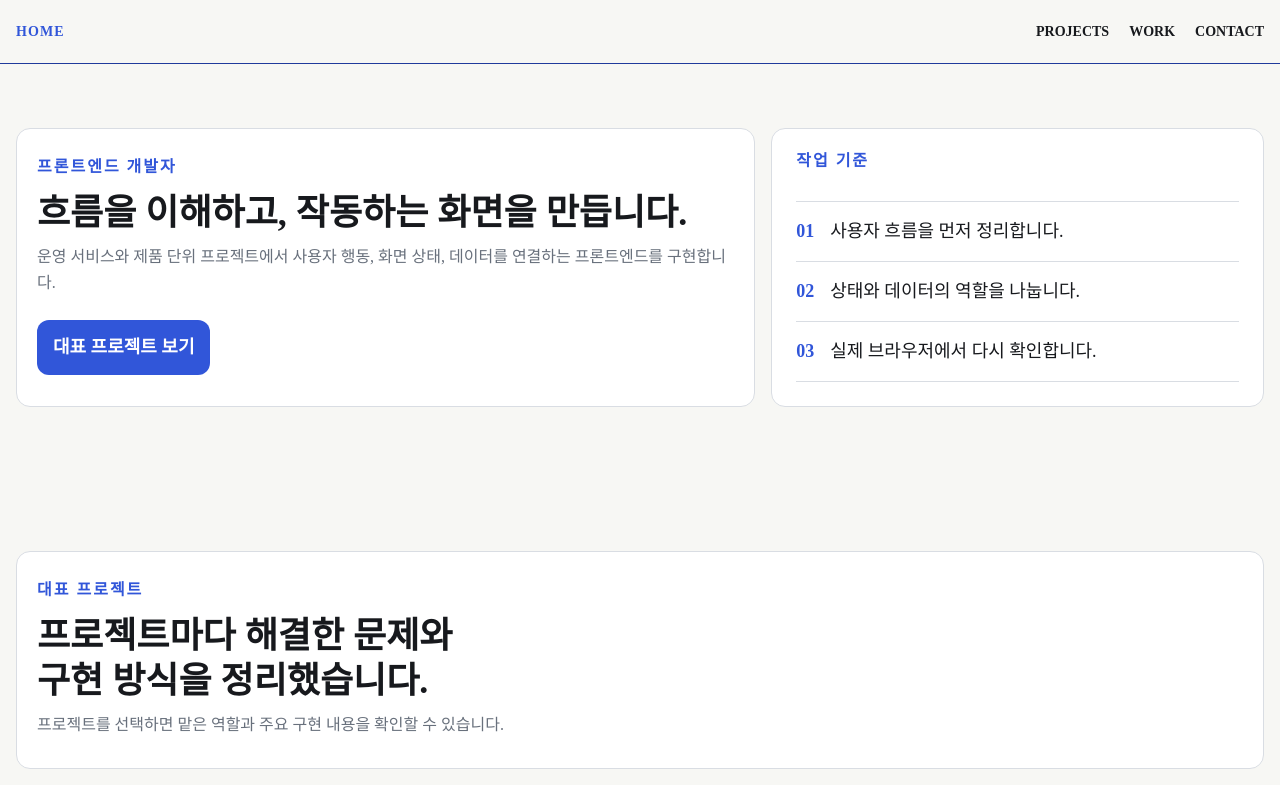
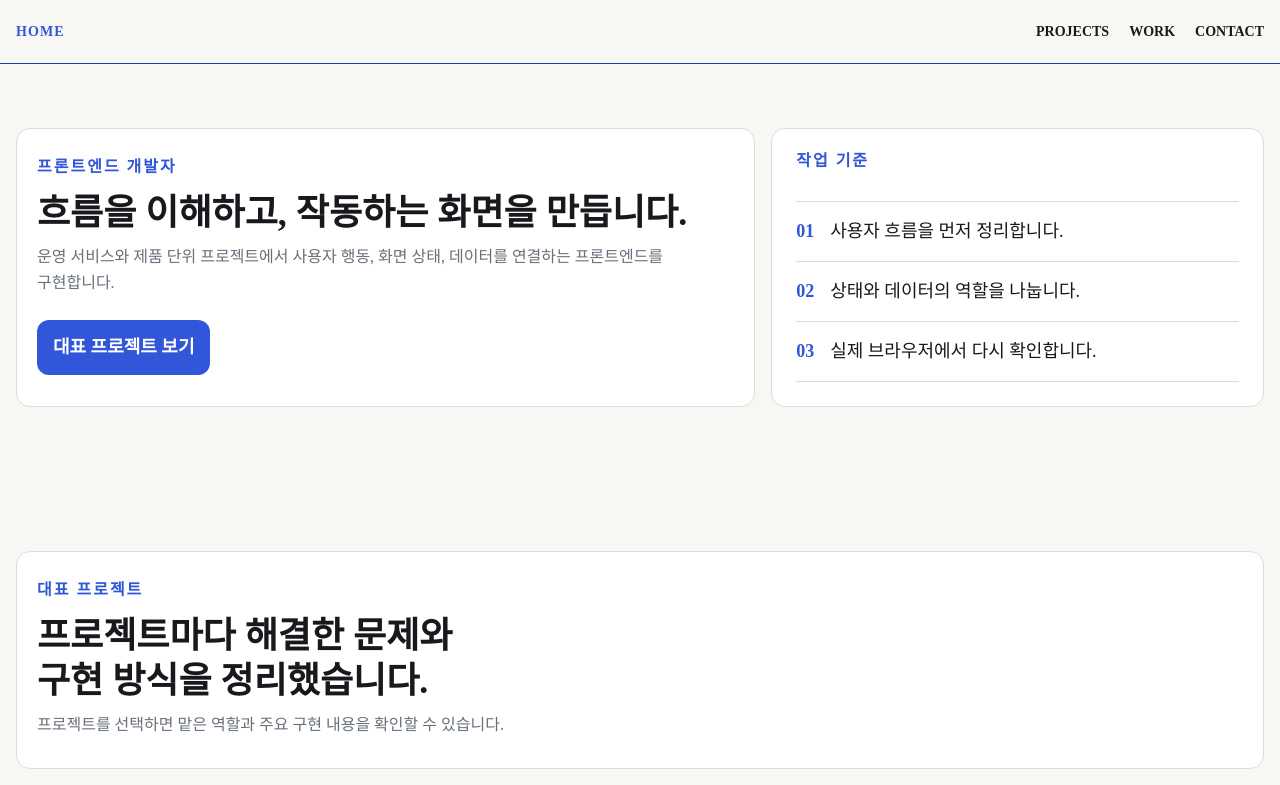
Before and after one commit to 2hyun2/port, a Next.js app: page / in a window 1280 px wide. Shown: the top 785 px of the page. Built offline with nearby package versions, Linux system fonts and the light colour scheme.

Commit message:
Keep portfolio text wrapping at word boundaries

```diff
--- a/src/app/css/globals.css
+++ b/src/app/css/globals.css
@@ -31,7 +31,7 @@
   --leading-loose: 2;
 }
 
-body { font-size: var(--text-lg); line-height: var(--leading-normal); color: var(--color-ink); background-color: var(--color-bg); }
+body { font-size: var(--text-lg); line-height: var(--leading-normal); color: var(--color-ink); background-color: var(--color-bg); word-break: keep-all; overflow-wrap: break-word; }
 
 h1 { font-size: var(--text-5xl); line-height: var(--leading-none); }
 h2 { font-size: var(--text-4xl); line-height: var(--leading-tight); }
```
